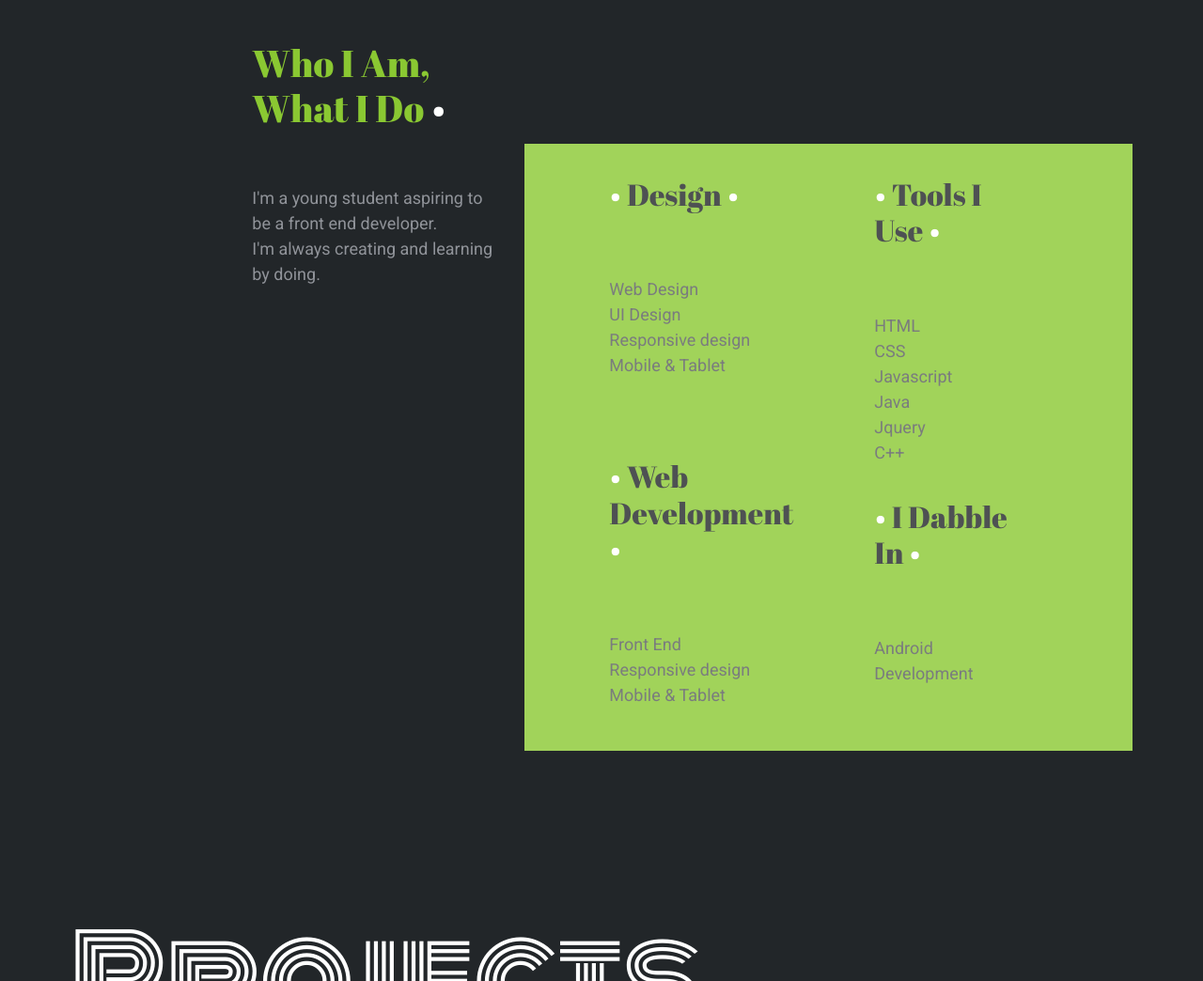
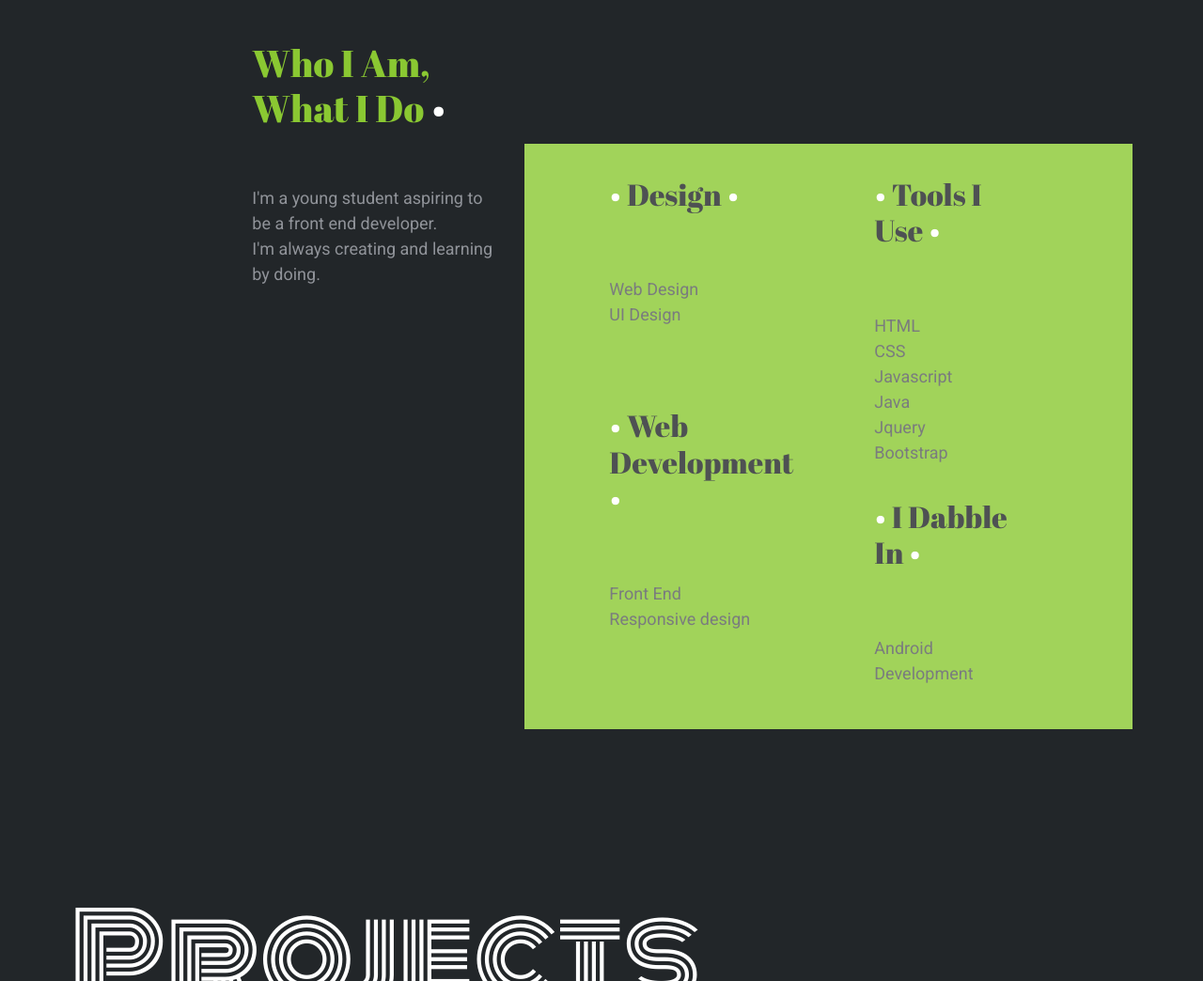
Before and after one commit to MichaelSParkin3/Portfolio-2.0, a plain HTML site: page index.html in a window 1280 px wide. Shown: the part 999-2043 px from the top of the page at 94% size. Drawn offline with nearby package versions, Linux system fonts and the light colour scheme; a web font is replaced by a local one.

Commit message:
Changed some info in about section.

```diff
--- a/index.html
+++ b/index.html
@@ -100,13 +100,13 @@
           <div class="row slide-box-in">
             <div class="col-md-5">
               <h2 id="design" class="skill"><span class="dot">• </span>Design<span class="dot"> •</span></h2>
-              <p class="skill">Web Design<br />UI Design<br />Responsive design<br />Mobile & Tablet</p>
+              <p class="skill">Web Design<br />UI Design</p>
               <h2 class="skill web-d"><span class="dot">• </span>Web Development<span class="dot"> •</span></h2>
-              <p class="skill">Front End<br />Responsive design<br />Mobile & Tablet</p>
+              <p class="skill">Front End<br />Responsive design</p>
             </div>
             <div class="col-md-5">
               <h2 class="skill"><span class="dot">• </span>Tools I Use<span class="dot"> •</span></h2>
-              <p class="skill">HTML<br />CSS<br />Javascript<br />Java<br />Jquery<br />C++</p>
+              <p class="skill">HTML<br />CSS<br />Javascript<br />Java<br />Jquery<br />Bootstrap</p>
               <h2 class="skill"><span class="dot">• </span>I Dabble In<span class="dot"> •</span></h2>
               <p class="skill">Android Development</p>
             </div>
```
